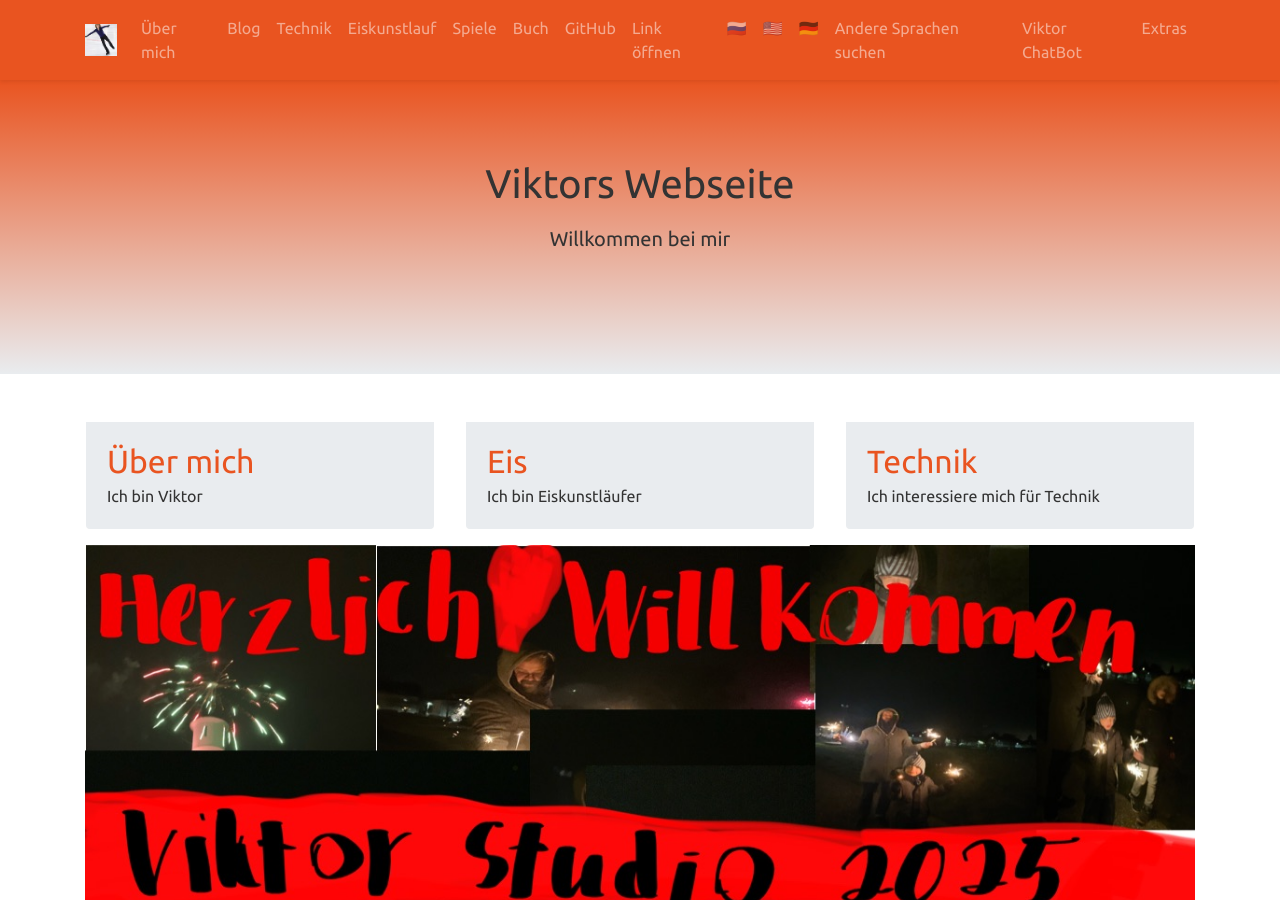
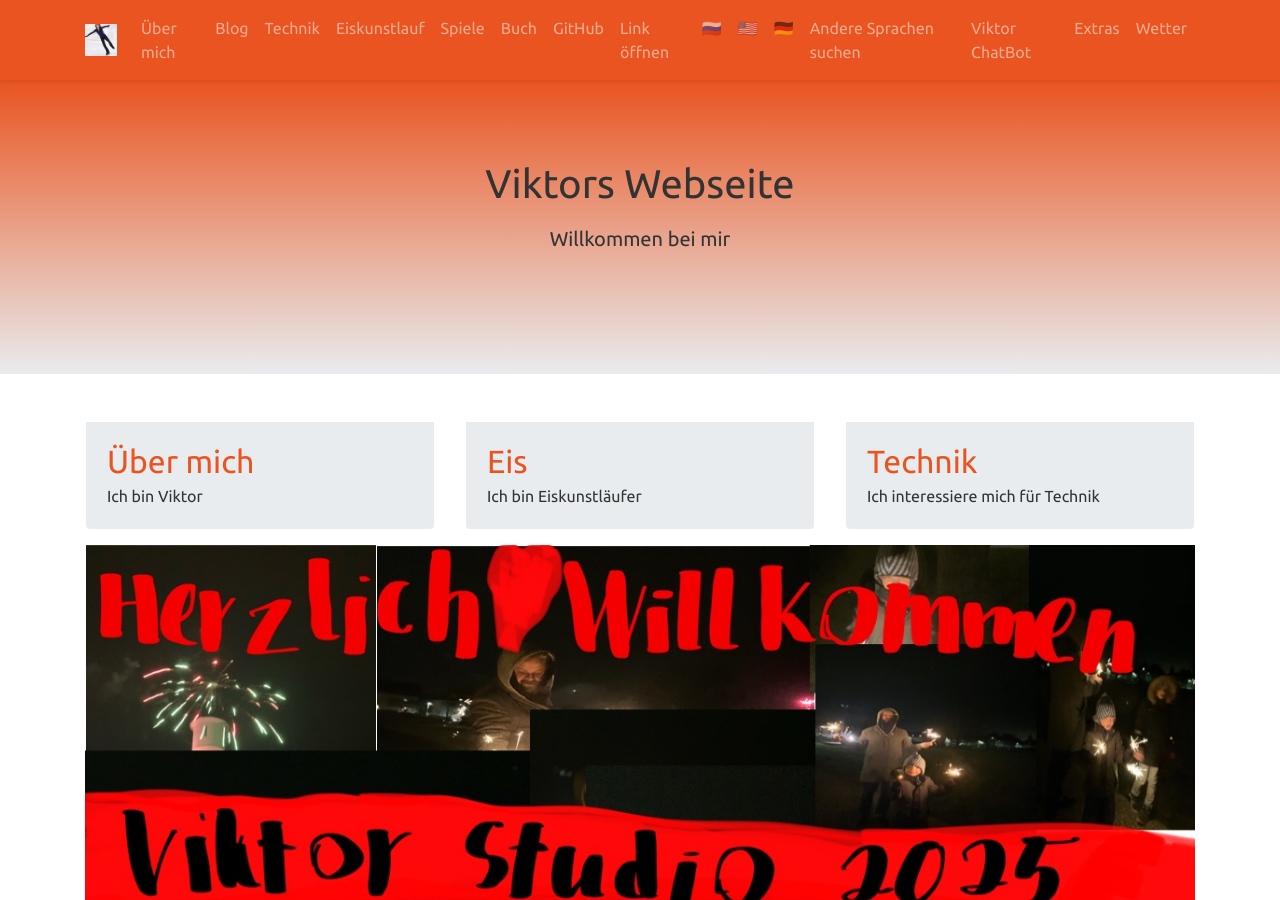
Before and after one commit to viktor-chiarcos/viktor-chiarcos.github.io, a Jekyll site: the page built from index.md, in a window 1280 px wide and 900 px high. Built offline with Jekyll 4.4.1, drawn with Linux system fonts in a browser that asks for light colours.

Commit message:
Update nav.yml

```diff
--- a/_data/nav.yml
+++ b/_data/nav.yml
@@ -48,6 +48,9 @@ header:
   - title: "Extras"
     url: "/html/"
     descripton: "Meine Selbstgemachten Seiten"
+  - title: "Wetter"
+    url: "/wetter.de"
+    description: "Wetterinformation"
 
     # footer links
 footer:
```
